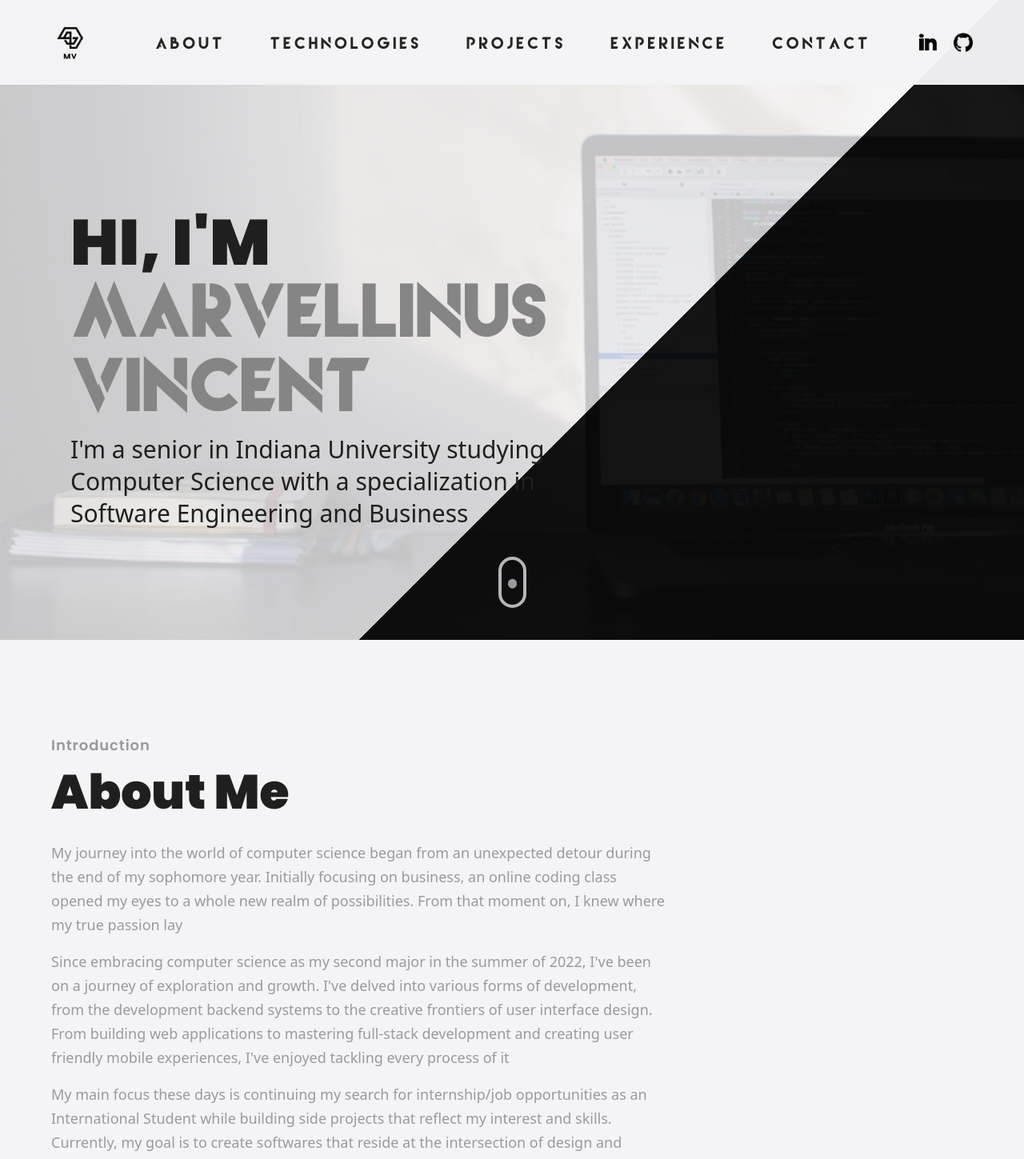
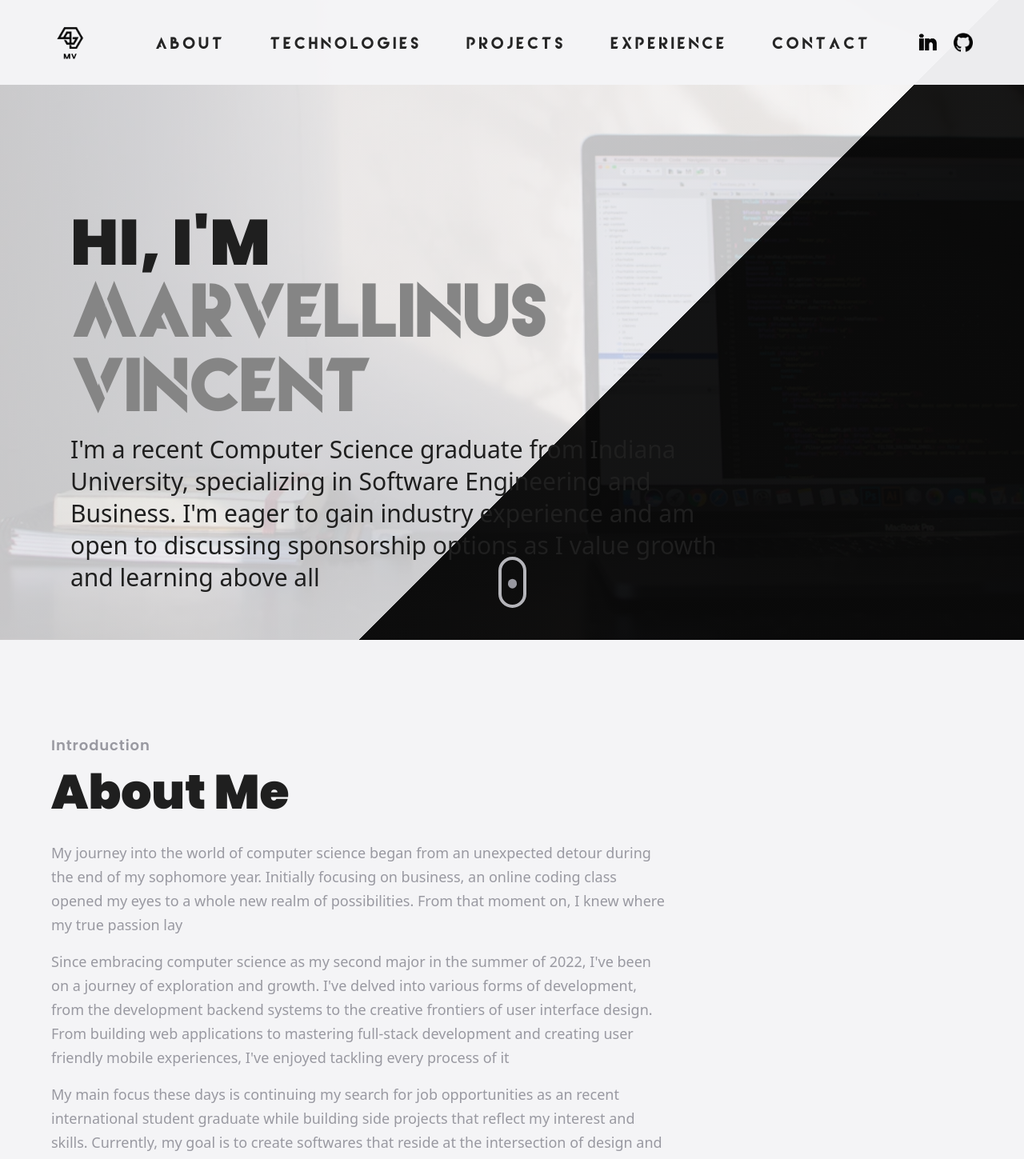
Before and after one commit to MarvellinusVincent/Portfolio, a React (Vite) app: page / in a window 1280 px wide. Shown: the top 1449 px of the page at 80% size. Built offline with nearby package versions, Linux system fonts and the light colour scheme.

Commit message:
changed about me and hero

```diff
--- a/src/components/About.jsx
+++ b/src/components/About.jsx
@@ -48,7 +48,7 @@ const About = () => {
       </motion.p>
 
       <motion.p variants={fadeIn('', '', 0.1, 1)} className="mt-4 text-taupe text-[18px] max-w-3xl leading-[30px]">
-        My main focus these days is continuing my search for internship/job opportunities as an International Student while building side
+        My main focus these days is continuing my search for job opportunities as an recent international student graduate while building side
         projects that reflect my interest and skills. Currently, my goal is to create softwares that reside at the intersection of design
         and engineering - things that look good but are also built well under the hood
       </motion.p>
--- a/src/components/Hero.jsx
+++ b/src/components/Hero.jsx
@@ -46,7 +46,7 @@ const Hero = () => {
               </span>
             </h1>
             <p className={`${styles.heroSubText} mt-2 text-eerieBlack`}>
-              I'm a senior in Indiana University studying Computer Science with a specialization in Software Engineering and Business
+              I'm a recent Computer Science graduate from Indiana University, specializing in Software Engineering and Business. I'm eager to gain industry experience and am open to discussing sponsorship options as I value growth and learning above all
               <br className="sm:block hidden" />
             </p>
           </div>
```
